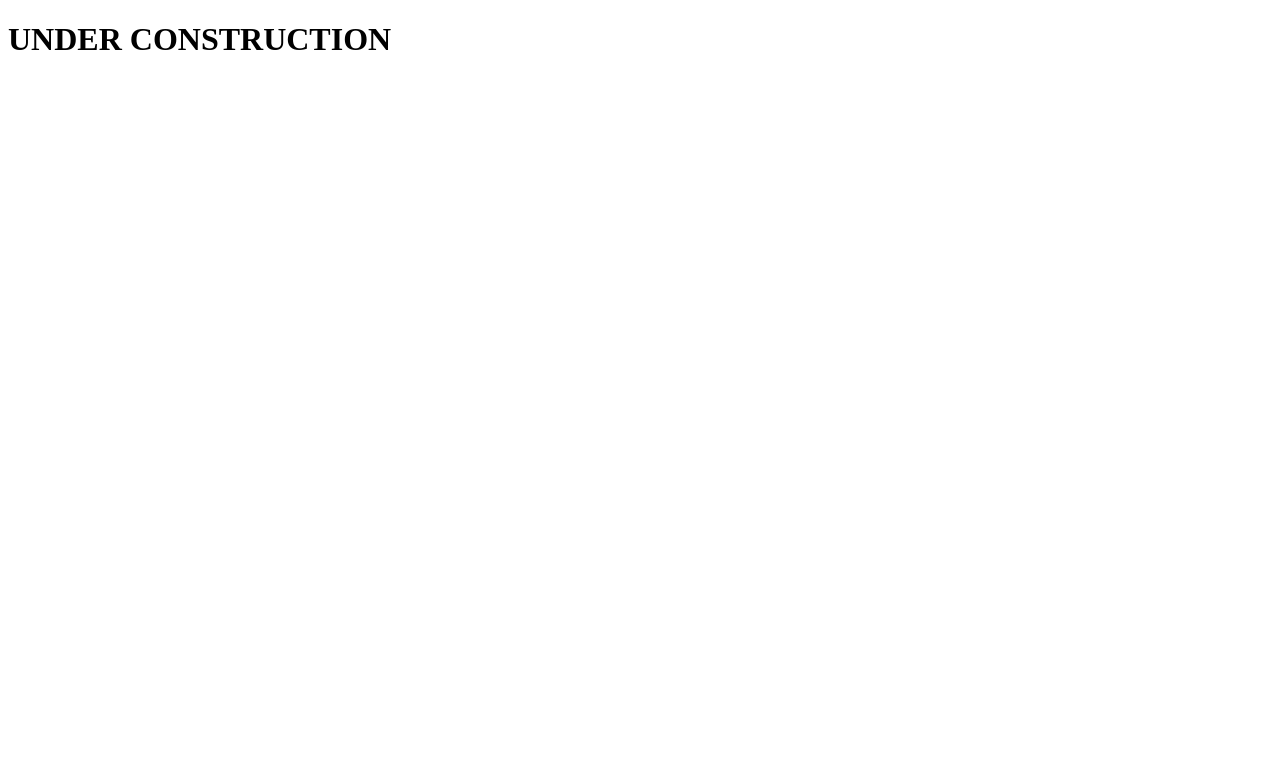
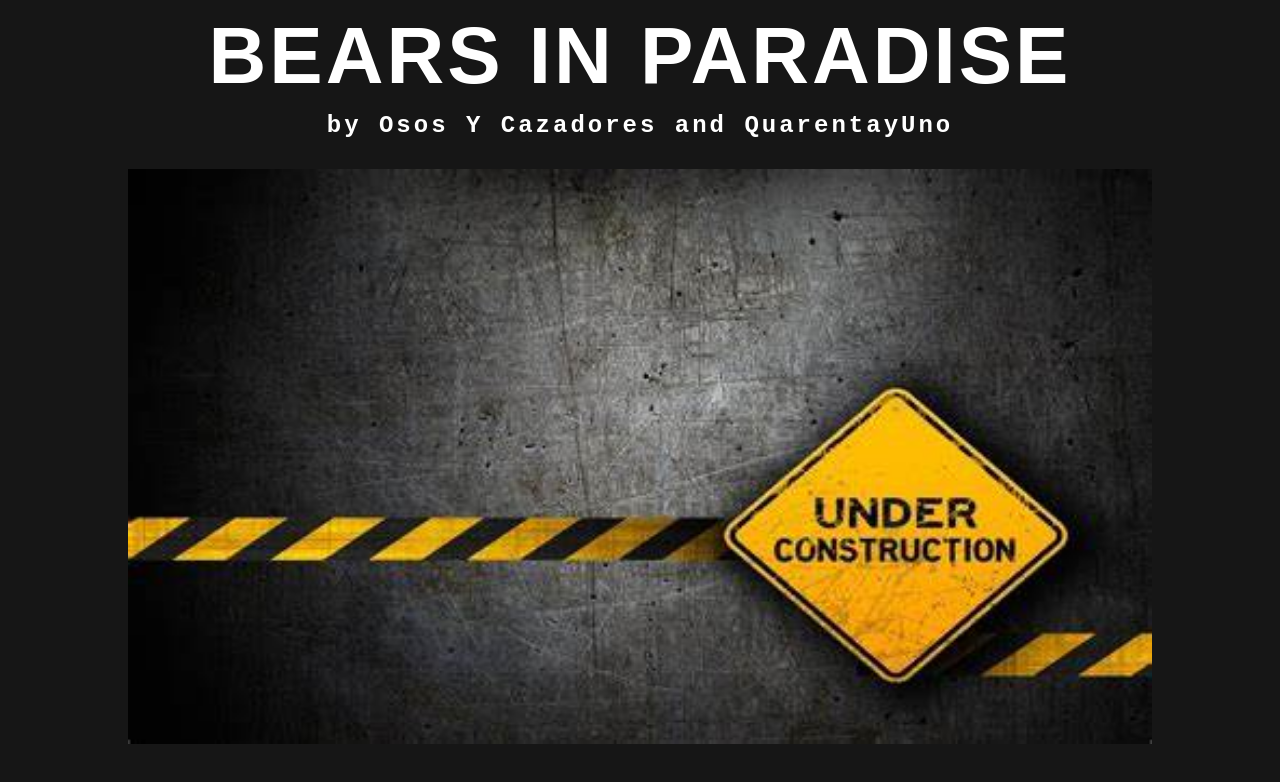
Before and after one commit to gmontano79/bearsinparadise, a plain HTML site: page index.html in a window 1280 px wide. Drawn offline with Linux system fonts and the light colour scheme.

Commit message:
underconstruction page

```diff
--- a/assets/css/style.css
+++ b/assets/css/style.css
@@ -0,0 +1,30 @@
+* {
+  margin: 0;
+  padding: 0;
+  box-sizing: border-box;
+}
+
+body {
+  background-color: rgb(22, 22, 22);
+  color: white;
+  font-family: fantasy;
+  font-size: 16px;
+  letter-spacing: 3px;
+  width: 80%;
+  margin: auto;
+}
+
+h1 {
+  font-size: 5em;
+  text-align: center;
+  padding: 10px 0;
+}
+
+h2 {
+  text-align: center;
+  font-family: monospace;
+}
+img {
+  margin-top: 30px;
+  width: 100%;
+}
--- a/index.html
+++ b/index.html
@@ -8,7 +8,10 @@
     <link rel="stylesheet" href="./assets/css/style.css" />
   </head>
   <body>
-    <h1>UNDER CONSTRUCTION</h1>
+    <h1>BEARS IN PARADISE</h1>
+    <h2>by Osos Y Cazadores and QuarentayUno</h2>
+
+    <img src="./assets/img/under construction.jpg" alt="" />
     <script src="./assets/js/script.js"></script>
   </body>
 </html>
```
Also changed, not shown: assets/img/under construction.jpg (added).
